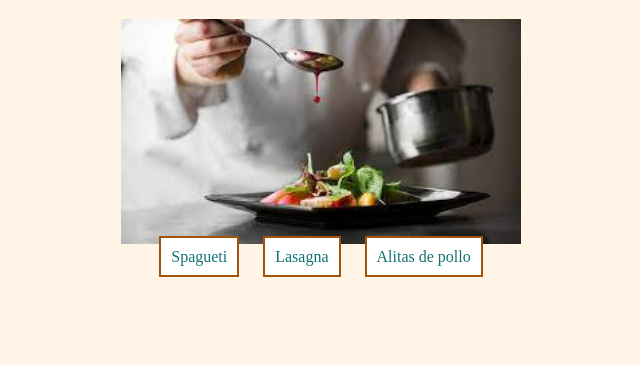
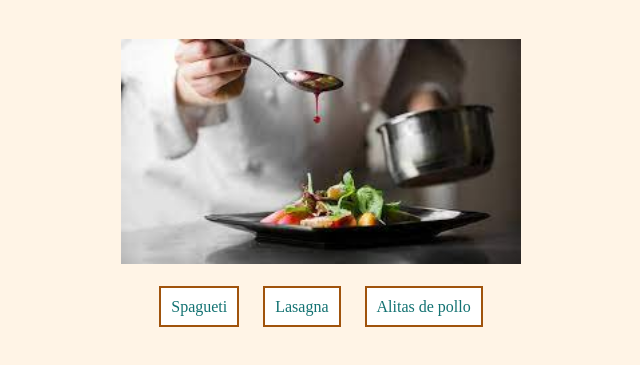
Before and after one commit to lumiguz/odin-recipes, a plain HTML site: page index.html in a window 1280 px wide. Shown: the part 61-426 px from the top of the page, without its empty margins (319-959 px from the left). Drawn offline with Linux system fonts and the light colour scheme.

Commit message:
corrigiendo sintaxis en ID de CSS

```diff
--- a/Style/style.css
+++ b/Style/style.css
@@ -7,13 +7,15 @@ h1{
     color: rgb(160, 83, 12);
 
 }
-#fron-image{
+#front-image{
     padding: 20px;
     margin: 10px;
+
 }
 img{
     width: 400px;
     height: auto;
+
 }
 a{
     text-decoration: none;
```
